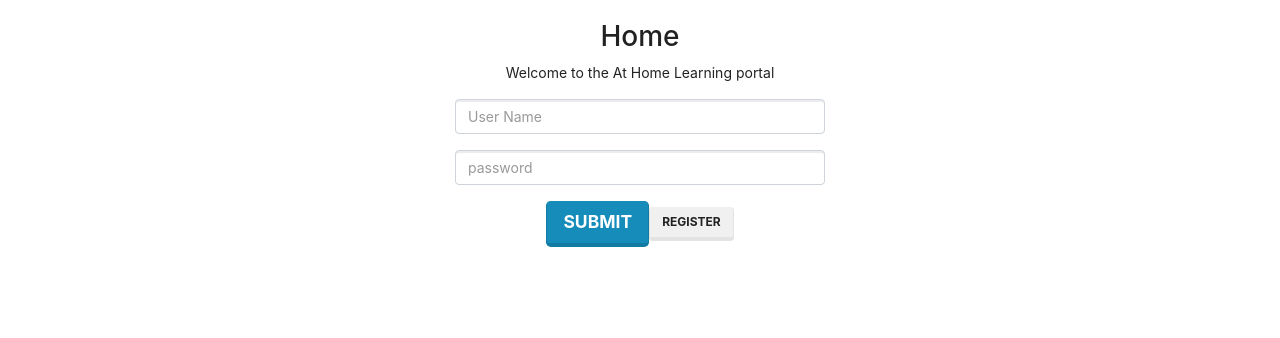
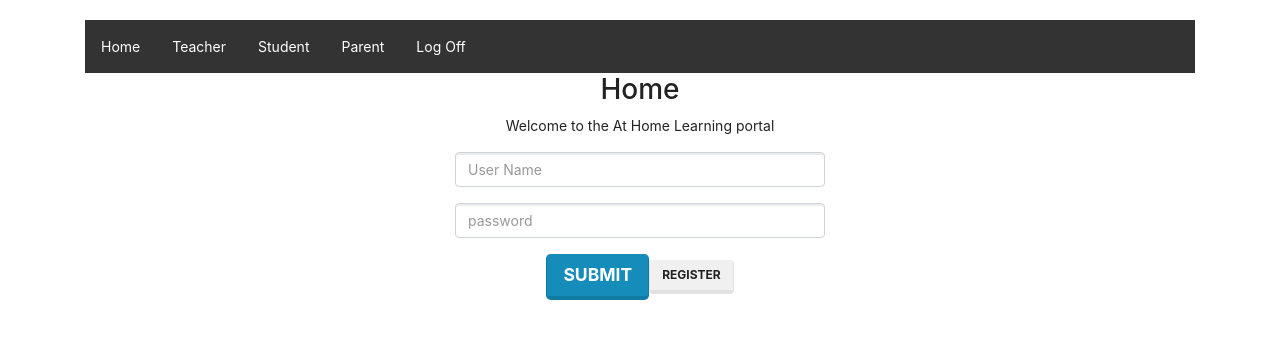
Before and after one commit to Woz-U-Group-Projects/new-team-freeze, a React (Create React App) app in the folder client-react/: page / in a window 1280 px wide. Shown: the top 338 px of the page. Built offline with nearby package versions, Linux system fonts and the light colour scheme; no server answers.

Commit message:
update home.js restore menu bar

```diff
--- a/client-react/src/Screens/Home.js
+++ b/client-react/src/Screens/Home.js
@@ -45,7 +45,21 @@ class Home extends React.Component {
             return (
                 <div className="container" >
                     <ul >
-
+                        <li>
+                            <Link to="/">Home</Link>
+                        </li>
+                        <li>
+                            <Link to="/Teacher">Teacher</Link>
+                        </li>
+                        <li>
+                            <Link to="/Student">Student</Link>
+                        </li>
+                        <li>
+                            <Link to="/Parent">Parent</Link>
+                        </li>
+                        <li>
+                            <Link to="/">Log Off</Link>
+                        </li>
                     </ul>
                     <div className="container ">
                         <div className="row">
```
